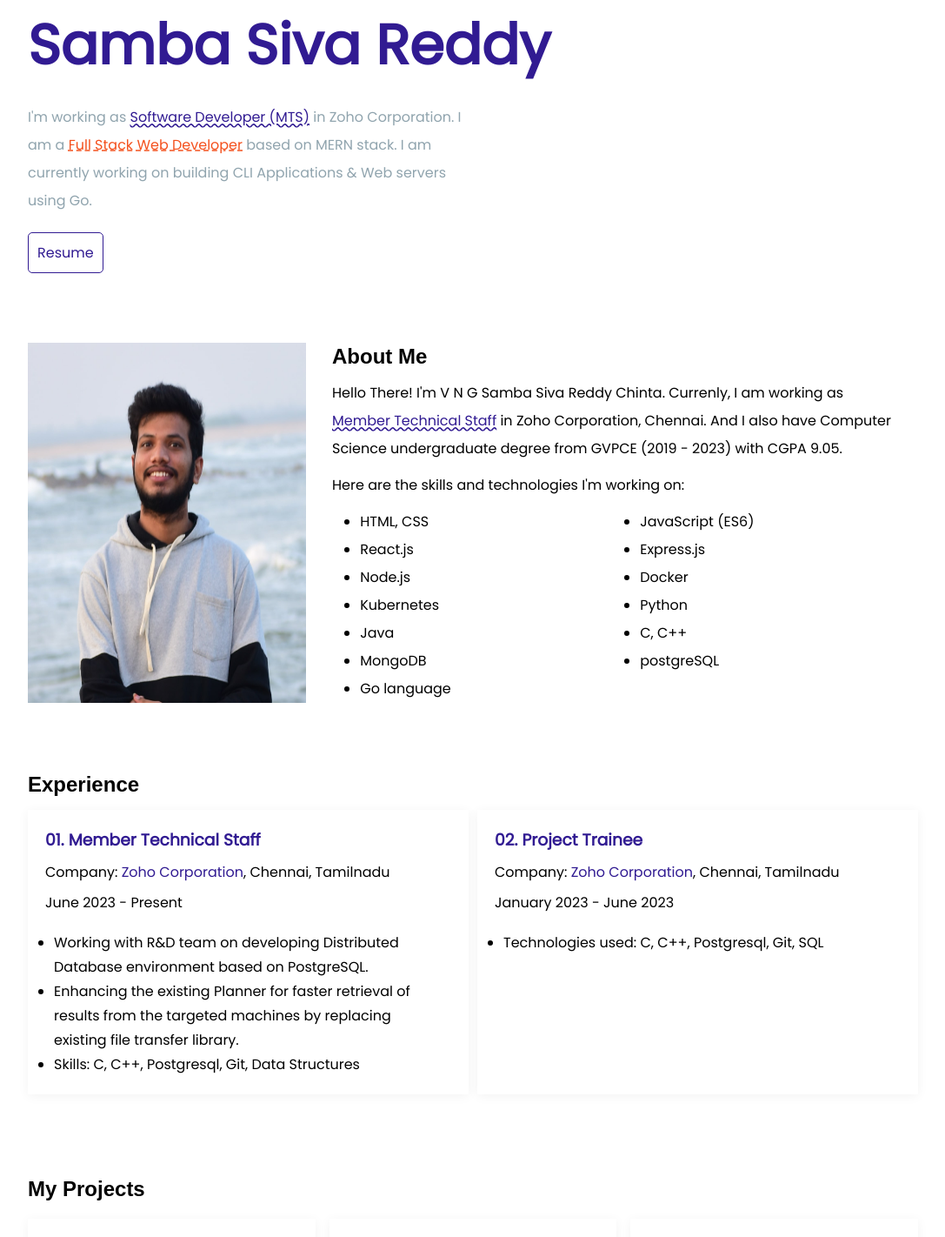
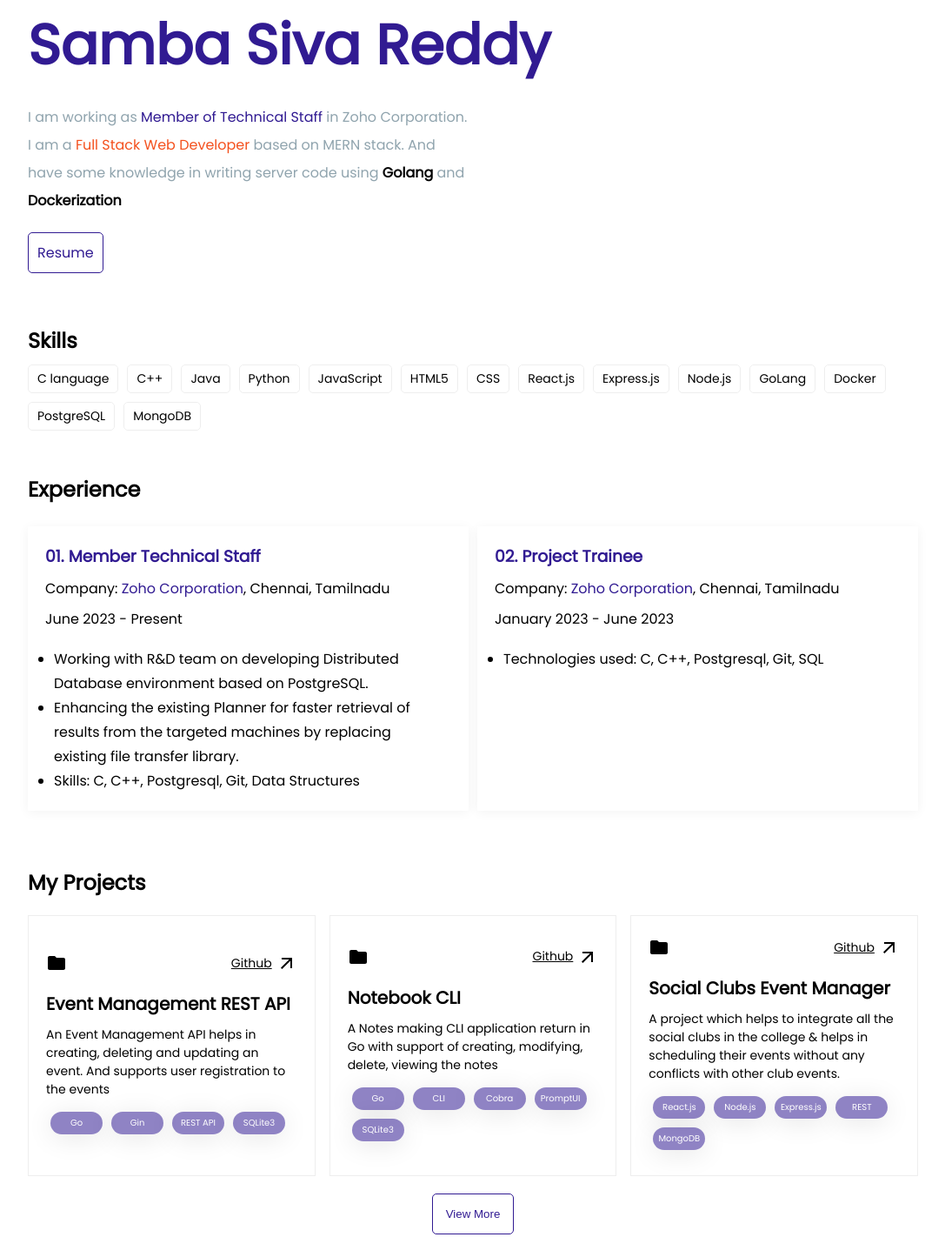
Before and after one commit to sambasivareddy-ch/sambasiva, a React (Create React App) app: page / in a window 1280 px wide. Shown: the part 180-1602 px from the top of the page at 87% size, without its empty margins (96-1183 px from the left). Built offline with nearby package versions, Linux system fonts and the light colour scheme.

Commit message:
UI Refactored & Skills Added

```diff
--- a/src/components/Intro.js
+++ b/src/components/Intro.js
@@ -6,17 +6,17 @@ import resume from "../assests/samba_resume.pdf";
 const Intro = () => {
   return (
     <div className={styles["intro-wrapper"]}>
-      <p className={styles["welcome-msg"]}>Hi, my name is</p>
+      <p className={styles["welcome-msg"]}>Namaste! Good Day. My name is</p>
       <h1 className={styles["my-name"]}>Samba Siva Reddy</h1>
       <p className={styles["intro-me"]}>
-        I'm working as{" "}
-        <span className={styles["highlight"]}>Software Developer (MTS)</span> in
-        Zoho Corporation. I am a{" "}
+        I am working as{" "}
+        <span className={styles["highlight"]}>Member of Technical Staff</span>{" "}
+        in Zoho Corporation. I am a{" "}
         <span className={styles["dashed-highlight"]}>
           Full Stack Web Developer
         </span>{" "}
-        based on MERN stack. I am currently working on building CLI Applications
-        & Web servers using Go.
+        based on MERN stack. And have some knowledge in writing server code
+        using <b>Golang</b> and <b>Dockerization</b>
         <br />
       </p>
       <a
@@ -24,6 +24,7 @@ const Intro = () => {
         alt="resume"
         className={styles["resume-link"]}
         target="_blank"
+        rel="noreferrer"
       >
         Resume
       </a>
--- a/src/components/Project.js
+++ b/src/components/Project.js
@@ -1,6 +1,7 @@
 import React from "react";
 import FolderIcon from "@mui/icons-material/Folder";
-import GitHubIcon from "@mui/icons-material/GitHub";
+// import GitHubIcon from "@mui/icons-material/GitHub";
+import ArrowOutwardIcon from "@mui/icons-material/ArrowOutward";
 import styles from "../styles/page.module.css";
 
 const Project = (props) => {
@@ -10,15 +11,15 @@ const Project = (props) => {
       <div className={styles["project-header"]}>
         <FolderIcon />
         <div className={styles["header-meta"]}>
-                    <span className={`${styles["status"]} ${styles[props.className]}`}>
-                        {props.project_details.status}
-                    </span>
           <a
             href={props.project_details.gitlink}
             target="_blank"
             rel="noreferrer"
+            className={styles["github-link"]}
           >
-                        <GitHubIcon fontSize="medium" />
+            {/* <GitHubIcon fontSize="medium" /> */}
+            <span>Github</span>
+            <ArrowOutwardIcon />
           </a>
         </div>
       </div>
--- /dev/null
+++ b/src/components/Skills.js
@@ -0,0 +1,29 @@
+import React from "react";
+
+import styles from "../styles/page.module.css";
+
+const Skills = (props) => {
+  return (
+    <div className={styles["skills-wrapper"]}>
+      <h2 className={styles["title"]}>Skills</h2>
+      <ol className={styles["skills-list"]}>
+        <li className={styles["skill"]}>C language</li>
+        <li className={styles["skill"]}>C++</li>
+        <li className={styles["skill"]}>Java</li>
+        <li className={styles["skill"]}>Python</li>
+        <li className={styles["skill"]}>JavaScript</li>
+        <li className={styles["skill"]}>HTML5</li>
+        <li className={styles["skill"]}>CSS</li>
+        <li className={styles["skill"]}>React.js</li>
+        <li className={styles["skill"]}>Express.js</li>
+        <li className={styles["skill"]}>Node.js</li>
+        <li className={styles["skill"]}>GoLang</li>
+        <li className={styles["skill"]}>Docker</li>
+        <li className={styles["skill"]}>PostgreSQL</li>
+        <li className={styles["skill"]}>MongoDB</li>
+      </ol>
+    </div>
+  );
+};
+
+export default Skills;
--- a/src/pages/Main.js
+++ b/src/pages/Main.js
@@ -2,7 +2,8 @@ import styles from "../styles/app.module.css";
 
 import Navigation from "../components/Navigation";
 import Intro from "../components/Intro";
-import About from "../components/About";
+// import About from "../components/About";
+import Skills from "../components/Skills";
 import Experience from "../components/Experience";
 import Projects from "../components/Projects";
 import Contact from "../components/Contact";
@@ -12,7 +13,8 @@ const Main = () => {
     <div className={styles["app"]}>
       <Navigation />
       <Intro />
-            <About />
+      {/* <About /> */}
+      <Skills />
       <Experience />
       <Projects />
       <Contact />
--- a/src/styles/page.module.css
+++ b/src/styles/page.module.css
@@ -54,12 +54,10 @@
 
 .highlight {
   color: #311b92;
-  text-decoration: underline wavy #311b92;
 }
 
 .dashed-highlight {
   color: #f4511e;
-  text-decoration: underline dashed #f4511e;
 }
 
 .about-div__wrapper {
@@ -71,9 +69,10 @@
 .experience-wrapper,
 .edu-wrapper,
 .projects-wrapper,
-.contact-wrapper {
+.contact-wrapper,
+.skills-wrapper {
   width: 80%;
-  margin: 80px auto;
+  margin: 50px auto;
 }
 
 .experience {
@@ -123,9 +122,8 @@
 
 .title {
   color: #000000;
-  font-weight: bold;
   gap: 5px;
-  font-family: sans-serif;
+  margin: 0 0 10px;
 }
 
 /* .title::after {
@@ -135,10 +133,28 @@
     margin: 0 10px;
 } */
 
-.skills-list {
+/* .skills-list {
   display: grid;
   grid-template-columns: 40% 40%;
   justify-content: space-around;
+} */
+
+.skills-list {
+  list-style: none;
+  display: flex;
+  flex-wrap: wrap;
+  gap: 10px;
+}
+
+.skill {
+  font-size: 14px;
+  /* background: rgba(49, 27, 146, 0.32); */
+  border-radius: 5px;
+  /* box-shadow: 0 4px 30px rgba(0, 0, 0, 0.1); */
+  backdrop-filter: blur(0.1px);
+  -webkit-backdrop-filter: blur(0.1px);
+  padding: 5px 10px;
+  border: solid 0.5px #eee;
 }
 
 .table {
@@ -173,8 +189,9 @@
   padding: 20px;
   align-content: space-evenly;
   margin: 5px auto;
-  box-shadow: 0px 2px 12px rgba(0, 0, 0, 0.05);
+  /* box-shadow: 0px 2px 12px rgba(0, 0, 0, 0.05); */
   box-sizing: border-box;
+  border: solid 0.5px #eee;
 }
 
 .project-header {
@@ -232,13 +249,16 @@
 
 .project-footer ul li {
   width: 50px;
-  background-color: #e3f2fd;
   padding: 5px;
   border-radius: 5px;
   margin: 5px;
   font-size: 10px;
-  color: #000000;
+  color: #fff;
   text-align: center;
+  background: rgba(49, 27, 146, 0.54);
+  border-radius: 16px;
+  box-shadow: 0 4px 30px rgba(0, 0, 0, 0.1);
+  backdrop-filter: blur(0.1px);
 }
 
 .contact-wrapper {
@@ -322,6 +342,16 @@
   /* padding: 20px; */
 }
 
+.github-link {
+  display: flex;
+  align-items: center;
+  gap: 5px;
+}
+
+.github-link:hover {
+  transform: scale(0.96);
+}
+
 /* @media screen and (max-width: 599px) {
     .my-img {
         display: none;
@@ -349,7 +379,7 @@
   }
   .experience-wrapper,
   .projects-wrapper {
-    width: 90%;
+    width: 80%;
   }
 
   .contact-message {
--- a/src/styles/projectpage.module.css
+++ b/src/styles/projectpage.module.css
@@ -31,6 +31,7 @@
   display: grid;
   grid-template-columns: repeat(2, 1fr);
   margin: 20px;
+  gap: 5px;
 }
 
 .project-page__display {
@@ -39,7 +40,7 @@
   /* padding: 20px; */
 }
 
-@media screen and (max-width: 827px){
+@media screen and (max-width: 827px) {
   .projects-list {
     display: flex;
     flex-direction: column;
```
Lines whose indentation alone changed are shown as unchanged.
